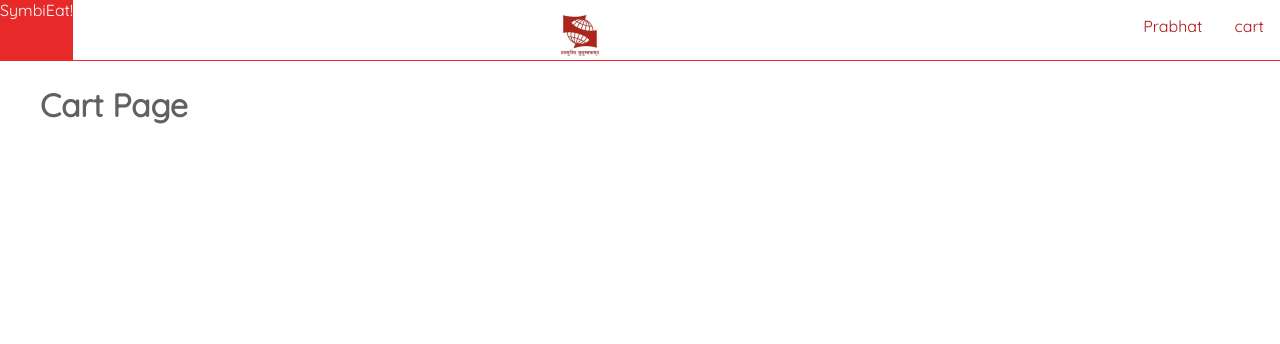
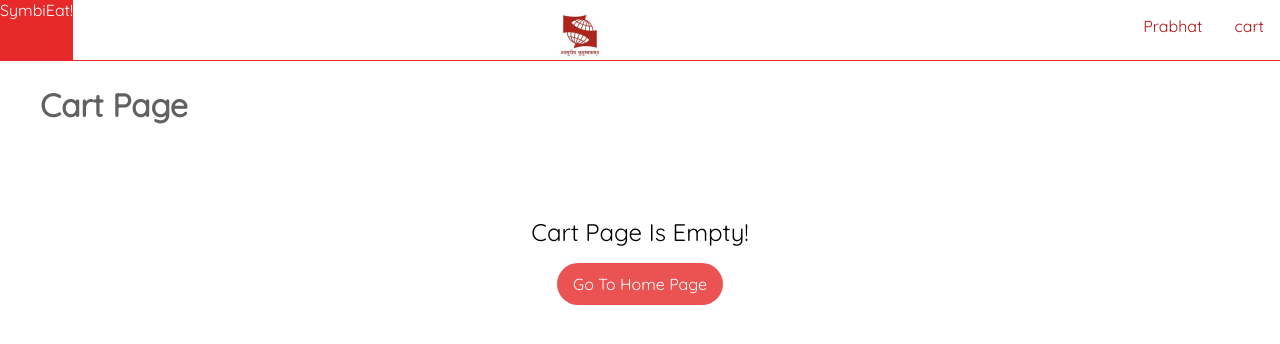
Before and after one commit to prabhat4002/SYMBIEAT-REACT-APP, a React (Create React App) app in the folder frontend/: page /cart in a window 1280 px wide. Shown: the top 344 px of the page. Built offline with nearby package versions, Linux system fonts and the light colour scheme.

Commit message:
Added NotFound component

```diff
--- /dev/null
+++ b/frontend/src/components/NotFound/NotFound.js
@@ -0,0 +1,20 @@
+import React from 'react'
+import classes from './notFound.module.css'
+import { Link } from 'react-router-dom';
+
+export default function NotFound({message, linkRoute, linkText}) {
+  return (
+    <div className={classes.container}>
+        {message}
+        <Link to={linkRoute}>{linkText}</Link>
+    </div>
+
+  );
+}
+
+
+NotFound.defaultProps={
+    message:'Nothing Found',
+    linkRoute: '/',
+    linkText: 'Go To Home Page',
+}
--- /dev/null
+++ b/frontend/src/components/NotFound/notFound.module.css
@@ -0,0 +1,24 @@
+.container {
+    display: flex;
+    flex-direction: column;
+    justify-content: center;
+    align-items: center;
+    font-size: 1.5rem;
+    font-weight: 100;
+    height: 15rem;
+  }
+
+  .container a {
+    font-size: 1rem;
+    background-color: #e72929;
+    color: white;
+    border-radius: 10rem;
+    padding: 0.7rem 1rem;
+    margin: 1rem;
+    opacity: 0.8;
+  }
+
+  .container a:hover {
+    opacity: 1;
+    cursor: pointer;
+  }
--- a/frontend/src/components/Search/Search.js
+++ b/frontend/src/components/Search/Search.js
@@ -1,4 +1,4 @@
-import React, { useState} from 'react';
+import React, { useEffect, useState} from 'react';
 import {useNavigate, useParams } from 'react-router-dom';
 import classes from './search.module.css';
 
@@ -7,6 +7,10 @@
     const [term, setTerm] = useState('');
     const navigate=useNavigate();
     const {searchTerm}= useParams();
+
+    useEffect(()=>{
+        setTerm(searchTerm??'');
+    },[searchTerm]);
 const search =async () => {
     term? navigate('/search/' + term) : navigate('/');
 
@@ -17,7 +21,7 @@
         placeholder='Search Symbi Eat!'
         onChange={e=> setTerm(e.target.value)}
         onKeyUp ={e=> e.key === 'Enter' && search()}
-        defaultValue={searchTerm}
+        value={term}
     />
 <button onClick={search}>Search</button>
 </div>
--- a/frontend/src/pages/Cart/CartPage.js
+++ b/frontend/src/pages/Cart/CartPage.js
@@ -5,12 +5,14 @@
 import { Link } from 'react-router-dom';
 import Title from '../../components/Title/title.module';
 import Price from '../../components/Price/Price';
+import NotFound from '../../components/NotFound/NotFound';
 export default function CartPage() {
     const { cart, removeFromCart, changeQuantity} = useCart();
     return (
     <>
         <Title title="Cart Page" margin="1.5rem 2.5rem" />
-        {cart && cart.items.length > 0 && (
+        {cart.items.length == 0? (<NotFound message="Cart Page Is Empty!"/>
+        ): (
             <div className={classes.container}>
             <ul className={classes.list}>
             {cart.items.map(item => (
--- a/frontend/src/pages/Food/FoodPage.js
+++ b/frontend/src/pages/Food/FoodPage.js
@@ -7,6 +7,7 @@
 import Tags from '../../components/Tags/Tags';
 import Price from '../../components/Price/Price';
 import {useCart} from '../../hooks/useCart';
+import NotFound from '../../components/NotFound/NotFound';
 export default function FoodPage() {
     const [food, setFood] = useState({});
     const {id}=useParams();
@@ -21,7 +22,9 @@
 }, [id]);
 return (
 <>
-    {food && (
+    {!food? (
+        <NotFound message="Food Not Found!" linkText="Back To Homepage"/>
+     ): (
         <div className={classes.container}>
         <img className={classes.image}
         src={`/foods/${food.imageUrl}`}
--- a/frontend/src/pages/Home/HomePage.js
+++ b/frontend/src/pages/Home/HomePage.js
@@ -4,6 +4,7 @@
 import{useParams} from 'react-router-dom';
 import Search from '../../components/Search/Search';
 import Tags from '../../components/Tags/Tags';
+import NotFound from '../../components/NotFound/NotFound';
 
 
 const initialState = { foods: [] , tags:[]};
@@ -36,6 +37,7 @@
 return<>
     <Search />
     <Tags tags={tags} />
+    {foods.length===0&&<NotFound/>}
     <Thumbnails foods={foods}/>
     </>
 ;
```
